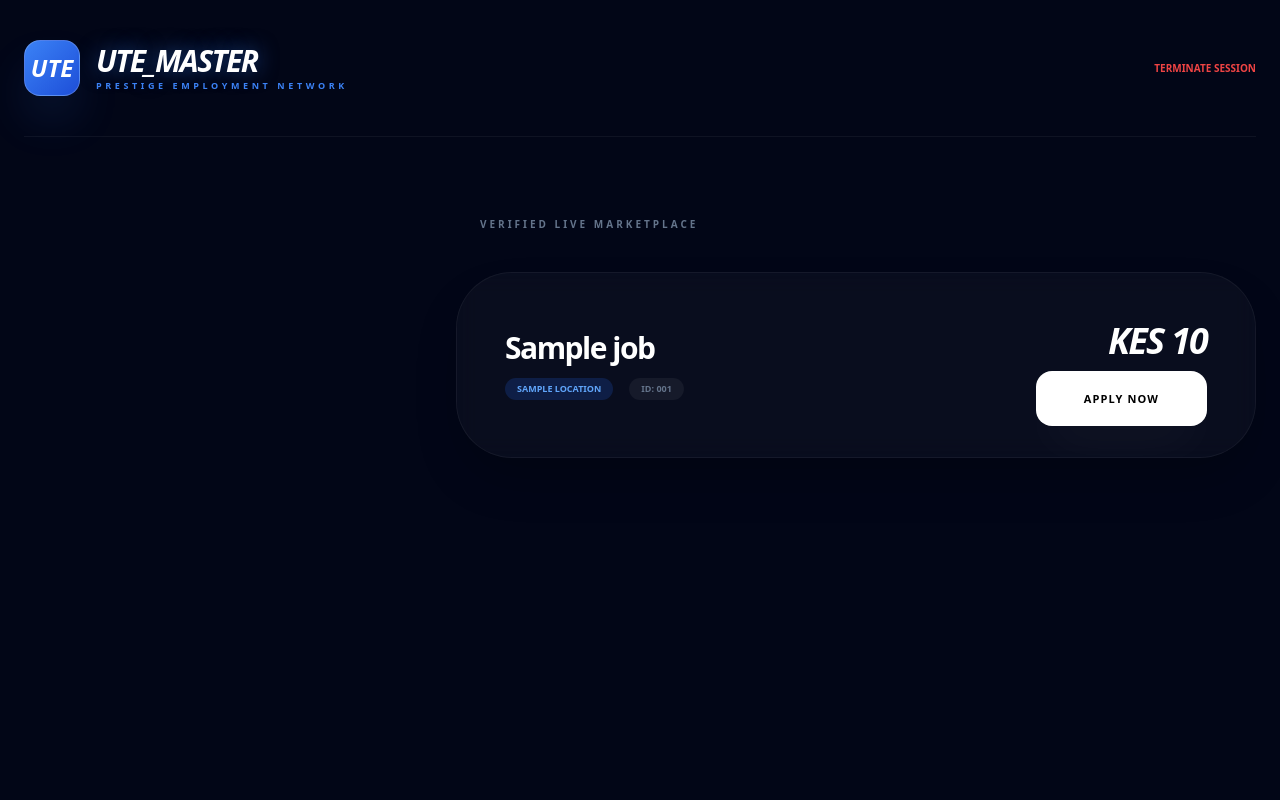
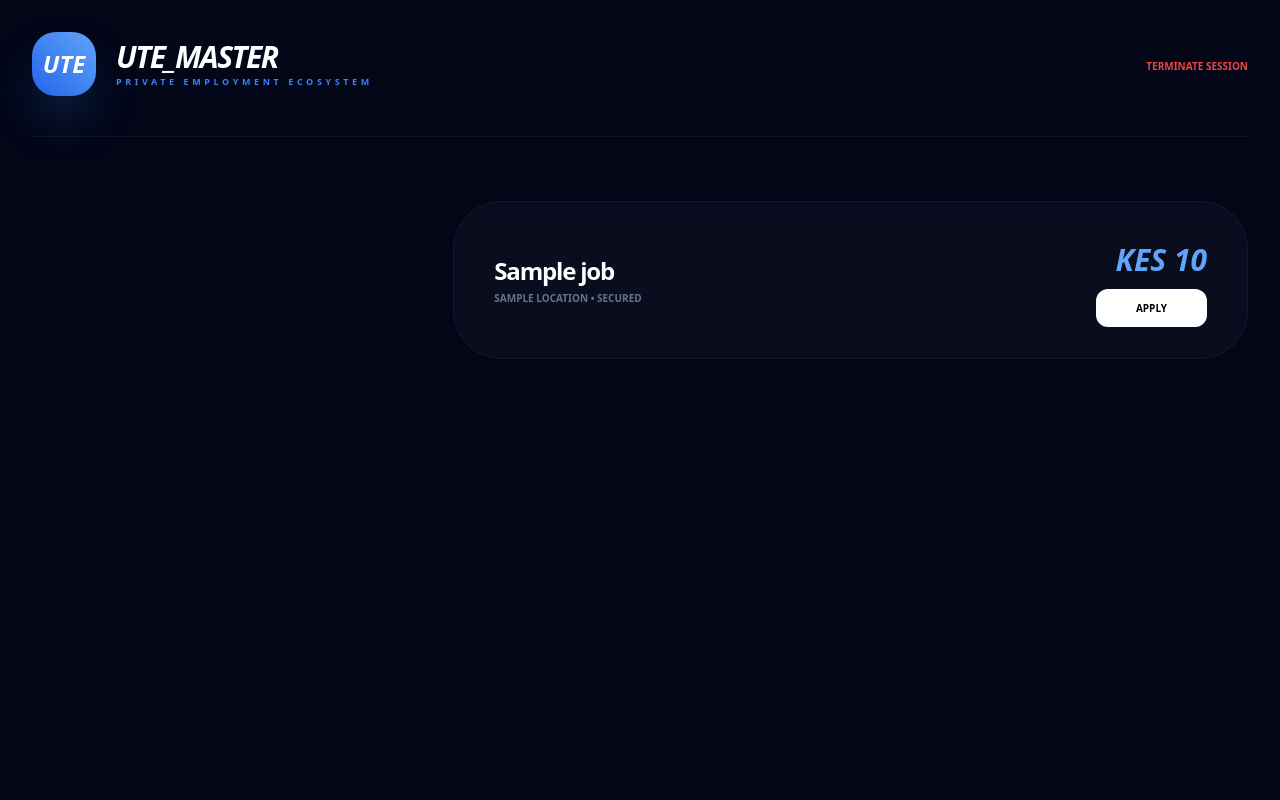
Before and after one commit to reubenwaithaka839-crypto/ute-web, a Flask app: template templates/dashboard.html in a window 1280 px wide. Run offline with Flask 3, Linux system fonts and the light colour scheme; the template is opened without the code that fills it: most values are stand-ins (such as "Sample title", 1, 10 or a date in 2020); some libraries are stand-ins or nearby versions.

Commit message:
Refactor dashboard.html for improved layout and styling
Updated the dashboard layout and styling, including changes to the header, job section, and user session display.

```diff
--- a/templates/dashboard.html
+++ b/templates/dashboard.html
@@ -3,86 +3,59 @@
 <head>
     <meta charset="UTF-8">
     <script src="https://cdn.tailwindcss.com"></script>
+    <title>UTE MASTER | PRESTIGE HUB</title>
     <style>
-        .glow-logo { text-shadow: 0 0 20px rgba(59, 130, 246, 0.5); }
-        .glass-panel { background: rgba(255, 255, 255, 0.03); backdrop-filter: blur(10px); border: 1px solid rgba(255, 255, 255, 0.05); }
+        .glass { background: rgba(255, 255, 255, 0.03); backdrop-filter: blur(12px); border: 1px solid rgba(255, 255, 255, 0.05); }
     </style>
-    <title>UTE MASTER PRESTIGE</title>
 </head>
-<body class="bg-[#020617] text-white min-h-screen font-sans">
-    <div class="max-w-7xl mx-auto px-6 py-10">
+<body class="bg-[#020617] text-white min-h-screen p-8">
+    <div class="max-w-7xl mx-auto">
 
-        <header class="flex justify-between items-center mb-20 border-b border-white/5 pb-10">
-            <div class="flex items-center gap-4">
-                <div class="w-14 h-14 bg-gradient-to-br from-blue-500 to-blue-700 rounded-2xl flex items-center justify-center font-black italic shadow-2xl shadow-blue-500/30 text-2xl border border-white/20">
+        <header class="flex justify-between items-center mb-16 border-b border-white/5 pb-10">
+            <div class="flex items-center gap-5">
+                <div class="w-16 h-16 bg-gradient-to-tr from-blue-600 to-blue-400 rounded-[1.5rem] flex items-center justify-center font-black text-2xl italic shadow-2xl shadow-blue-500/40">
                     UTE
                 </div>
                 <div>
-                    <h1 class="text-3xl font-black italic tracking-tighter glow-logo">UTE_MASTER</h1>
-                    <p class="text-[9px] uppercase font-bold text-blue-500 tracking-[0.4em]">Prestige Employment Network</p>
+                    <h1 class="text-3xl font-black tracking-tighter italic">UTE_MASTER</h1>
+                    <p class="text-[9px] font-bold text-blue-500 uppercase tracking-[0.4em]">Private Employment Ecosystem</p>
                 </div>
             </div>
-
-            <div class="flex items-center gap-8">
-                <div class="text-right border-r border-white/10 pr-8">
-                    <p class="text-sm font-black text-white">{{ user.username.upper() }}</p>
-                    <p class="text-[9px] text-blue-500 font-bold uppercase tracking-widest">{{ user.role }}</p>
-                </div>
-                <a href="/logout" class="text-[10px] font-black uppercase text-red-500 hover:text-red-400 transition">Terminate Session</a>
+            <div class="text-right">
+                <p class="text-sm font-black text-white">{{ user.username.upper() }}</p>
+                <a href="/logout" class="text-[10px] font-bold text-red-500 uppercase">Terminate Session</a>
             </div>
         </header>
 
-        <div class="grid grid-cols-1 lg:grid-cols-12 gap-16">
-
-            <div class="lg:col-span-4 space-y-10">
+        <div class="grid grid-cols-1 lg:grid-cols-12 gap-12">
+            <div class="lg:col-span-4 space-y-8">
                 {% if user.role in ['employer', 'admin'] %}
-                <section class="glass-panel p-10 rounded-[3rem] shadow-2xl">
-                    <h2 class="text-[10px] font-black text-blue-500 uppercase mb-8 tracking-[0.2em] italic">Deploy New Task</h2>
-                    <form action="/post_job" method="POST" class="space-y-5">
-                        <input type="text" name="title" placeholder="Designation Name" class="w-full bg-white/5 p-4 rounded-2xl border border-white/10 text-xs focus:border-blue-500 outline-none transition">
-                        <input type="text" name="location" placeholder="City / Area" class="w-full bg-white/5 p-4 rounded-2xl border border-white/10 text-xs focus:border-blue-500 outline-none transition">
-                        <input type="number" name="salary" placeholder="Budget Allocation (KES)" class="w-full bg-white/5 p-4 rounded-2xl border border-white/10 text-xs focus:border-blue-500 outline-none transition">
-                        <button class="w-full bg-blue-600 py-5 rounded-[1.5rem] font-black text-xs uppercase tracking-widest shadow-xl shadow-blue-600/30 hover:scale-[1.03] active:scale-95 transition-all">Launch Task</button>
+                <section class="glass p-8 rounded-[2.5rem]">
+                    <h2 class="text-[10px] font-black text-blue-500 uppercase mb-6 tracking-widest">New Deployment</h2>
+                    <form action="/post_job" method="POST" class="space-y-4">
+                        <input type="text" name="title" placeholder="Job Title" class="w-full bg-white/5 p-4 rounded-xl text-xs border border-white/10 outline-none">
+                        <input type="number" name="salary" placeholder="Salary (KES)" class="w-full bg-white/5 p-4 rounded-xl text-xs border border-white/10 outline-none">
+                        <button class="w-full bg-blue-600 py-4 rounded-2xl font-black text-[10px] uppercase shadow-lg shadow-blue-500/20">Launch Job</button>
                     </form>
                 </section>
-
-                <div class="space-y-4 px-4">
-                    <h2 class="text-[9px] font-black text-slate-600 uppercase tracking-[0.3em]">Managed Listings</h2>
-                    {% for mj in my_jobs %}
-                    <div class="flex justify-between items-center p-5 glass-panel rounded-2xl group transition hover:border-blue-500/30">
-                        <span class="text-xs font-bold text-slate-300">{{ mj.title }}</span>
-                        <a href="/view_applicants/{{ mj.id }}" class="text-[9px] font-black text-blue-500 uppercase hover:text-white transition">Dossiers →</a>
-                    </div>
-                    {% endfor %}
-                </div>
                 {% endif %}
             </div>
 
             <div class="lg:col-span-8 space-y-6">
-                <h2 class="text-[10px] font-black text-slate-500 uppercase tracking-[0.3em] mb-10 ml-6">Verified Live Marketplace</h2>
-
                 {% for job in jobs %}
-                <div class="glass-panel p-12 rounded-[3.5rem] flex justify-between items-center border border-white/5 hover:border-blue-500/40 transition-all shadow-2xl relative overflow-hidden group">
-                    <div class="absolute top-0 left-0 w-1.5 h-full bg-blue-600 opacity-0 group-hover:opacity-100 transition"></div>
+                <div class="glass p-10 rounded-[3rem] flex justify-between items-center group hover:border-blue-500/40 transition">
                     <div>
-                        <h3 class="text-3xl font-black mb-3 tracking-tighter">{{ job.title }}</h3>
-                        <div class="flex gap-4">
-                            <span class="text-[9px] bg-blue-600/20 text-blue-400 px-3 py-1 rounded-full font-bold uppercase">{{ job.location }}</span>
-                            <span class="text-[9px] bg-white/5 text-slate-500 px-3 py-1 rounded-full font-bold uppercase">ID: 00{{ job.id }}</span>
-                        </div>
+                        <h3 class="text-2xl font-black mb-1 tracking-tighter">{{ job.title }}</h3>
+                        <p class="text-[10px] text-slate-500 font-bold uppercase">{{ job.location }} • SECURED</p>
                     </div>
                     <div class="text-right">
-                        <p class="text-4xl font-black text-white mb-6 tracking-tighter italic">KES {{ "{:,.0f}".format(job.salary) }}</p>
+                        <p class="text-3xl font-black text-blue-400 mb-4 italic">KES {{ job.salary }}</p>
                         {% if job.id in applied_ids %}
-                            <span class="bg-green-500/10 text-green-500 px-10 py-4 rounded-2xl text-[10px] font-black uppercase tracking-widest border border-green-500/20">Dossier Locked</span>
+                            <span class="text-[10px] font-black text-green-500 uppercase">✓ Dossier Locked</span>
                         {% else %}
-                            <a href="/apply_form/{{ job.id }}" class="bg-white text-black px-12 py-5 rounded-2xl text-[11px] font-black uppercase tracking-widest hover:bg-blue-600 hover:text-white transition shadow-2xl shadow-white/5">Apply Now</a>
+                            <a href="/apply_form/{{ job.id }}" class="bg-white text-black px-10 py-3 rounded-xl text-[10px] font-black uppercase hover:bg-blue-600 hover:text-white transition">Apply</a>
                         {% endif %}
                     </div>
-                </div>
-                {% else %}
-                <div class="text-center py-40 glass-panel rounded-[4rem] border-dashed border-2 border-white/5">
-                    <p class="text-slate-600 italic text-sm">Searching the master database for active tasks...</p>
                 </div>
                 {% endfor %}
             </div>
```
